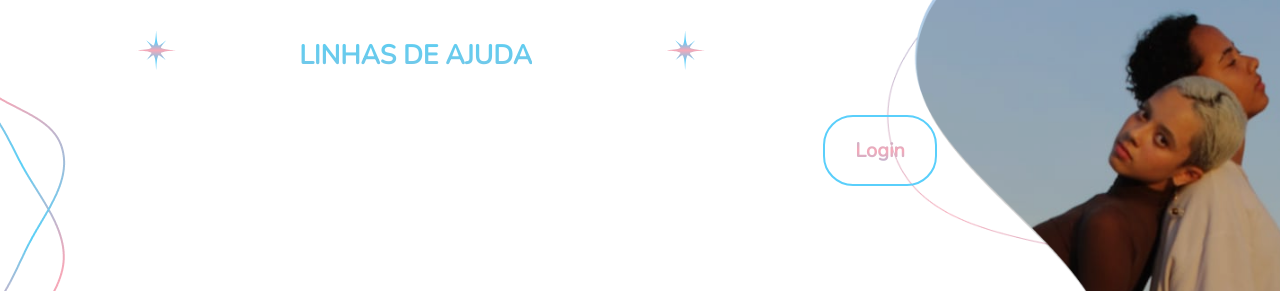
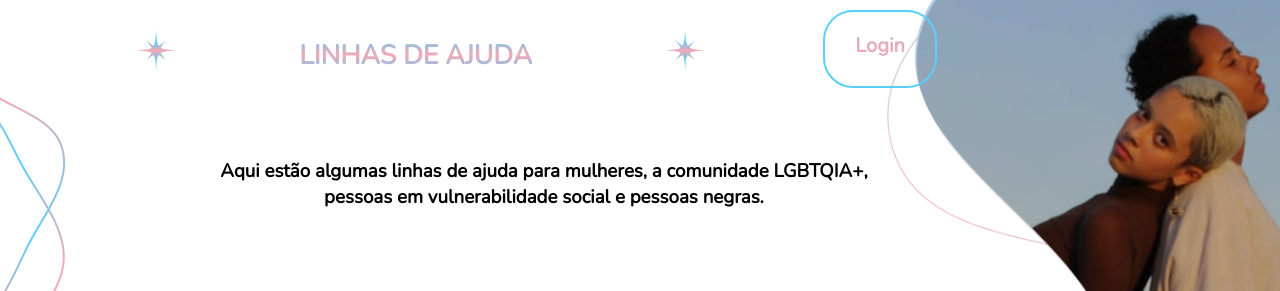
Before and after one commit to AuroraSophie/Linhas-de-Ajuda, a PHP site: page / in a window 1280 px wide. Shown: the top 291 px of the page. Run offline with PHP 8.4, Linux system fonts and the light colour scheme.

Commit message:
Update styleLINHA_A.css

```diff
--- a/linhadeajuda/styleLINHA_A.css
+++ b/linhadeajuda/styleLINHA_A.css
@@ -199,8 +199,8 @@ body {
   font-size: 20px;
   border-radius: 30px;
   cursor: pointer;
-  margin-bottom: 25%;
-  margin-top: 10%;
+  margin-bottom: 0%;
+  margin-top: 0%;
   text-align: center;
   float: right;
   border-color: #5ACFFB;
```
